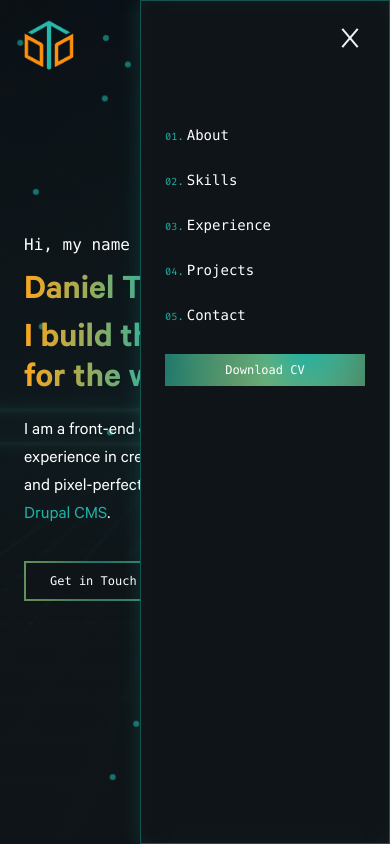
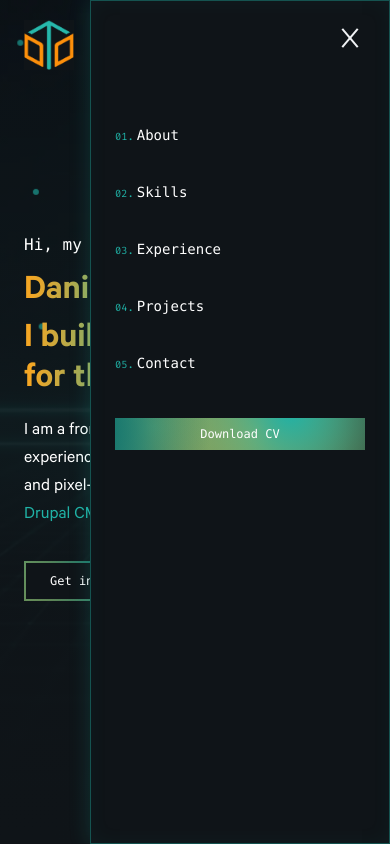
Before and after one commit to danieltroy092/portfolio, a React (Vite) app: page / in a window 390 px wide. Both pictures are taken after a click on the button "toggle button for menu". Shown: the top 844 px of the page. Built offline with nearby package versions, Linux system fonts and the light colour scheme.

Commit message:
change menu width for mobile nav, add bg to logo

```diff
--- a/src/index.css
+++ b/src/index.css
@@ -223,7 +223,7 @@
     top: 0;
     right: 0;
     width: 100%;
-    max-width: 250px;
+    max-width: 300px;
     height: 100%;
     padding-top: 100px;
     overflow-x: hidden;
--- a/src/layout/Navbar.jsx
+++ b/src/layout/Navbar.jsx
@@ -53,7 +53,7 @@ export const Navbar = () => {
             data-aos="fade-down"
             data-aos-duration="1000"
             src={"logo.webp"}
-            className="size-[50px]"
+            className="bg-background size-[50px]"
             alt="site logo consisting of letters D, T and O assembled in a shape of a cube"
           ></img>
         </a>
@@ -108,7 +108,7 @@ export const Navbar = () => {
       {isMobileMenuOpen && (
         <div className="toggle-menu bg-background border border-primary/40 glow-border">
           <div className="container p-6">
-            <ul className="toggle-menu-list flex flex-col gap-5">
+            <ul className="toggle-menu-list flex flex-col gap-8">
               {navLinks.map((link, idx) => (
                 <li className="toggle-list-item" key={idx}>
                   <a
@@ -120,7 +120,12 @@ export const Navbar = () => {
                 </li>
               ))}
             </ul>
-            <ButtonLink className="block mt-6" href={myCV} size="sm">
+            <ButtonLink
+              className="block mt-10"
+              href={myCV}
+              size="sm"
+              target="_blank"
+            >
               Download CV
             </ButtonLink>
           </div>
```
